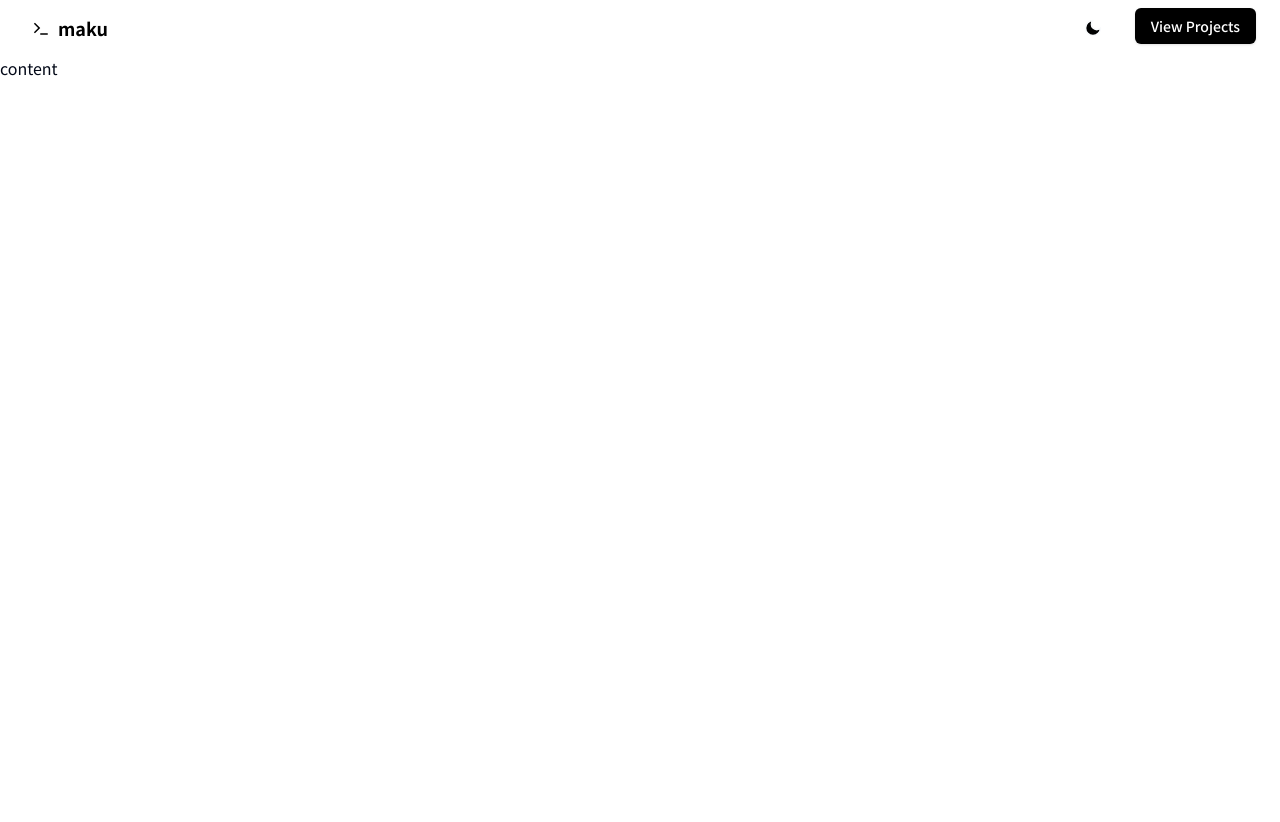
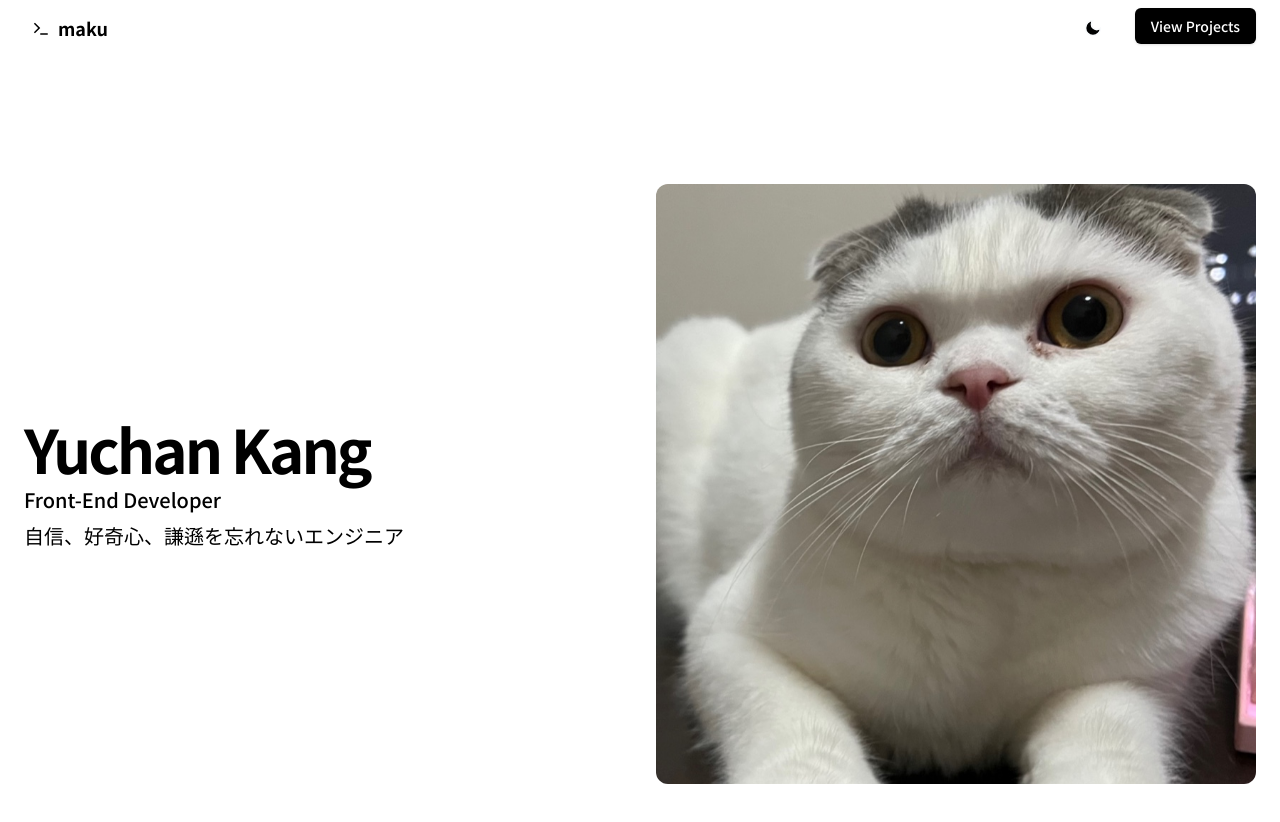
Before and after one commit to Kang-Yuchan/ketflix-2024, a Next.js app: page / in a window 1280 px wide. Shown: the top 822 px of the page. Before the commit the page ends 800 px from the top, so only its background shows below. Built offline with nearby package versions, Linux system fonts and the light colour scheme.

Commit message:
feat: add home landing page

```diff
--- a/app/layout.tsx
+++ b/app/layout.tsx
@@ -26,7 +26,7 @@ export default function RootLayout({
           disableTransitionOnChange
         >
           <Header />
-          <main>{children}</main>
+          <main className="flex-1">{children}</main>
         </ThemeProvider>
       </body>
     </html>
--- a/app/page.tsx
+++ b/app/page.tsx
@@ -1,5 +1,38 @@
 'use client';
 
+import { useTheme } from 'next-themes';
+import Image from 'next/image';
+
 export default function Home() {
-  return <div className="">content</div>;
+  const { theme } = useTheme();
+  const isDarkMode = theme === 'dark';
+
+  return (
+    <div className="w-full py-12 md:py-24 lg:py-32">
+      <div className="container px-4 md:px-6">
+        <div className="grid gap-6 lg:grid-cols-[1fr_400px] lg:gap-12 xl:grid-cols-[1fr_600px]">
+          <div className="flex flex-col justify-center space-y-4">
+            <div
+              className={`space-y-2 ${isDarkMode ? 'text-white' : 'text-black'} `}
+            >
+              <h1 className="text-3xl font-bold tracking-tighter sm:text-5xl xl:text-6xl/none">
+                Yuchan Kang
+              </h1>
+              <h2 className="text-xl font-medium">Front-End Developer</h2>
+              <p className="max-w-[600px] md:text-xl">
+                自信、好奇心、謙遜を忘れないエンジニア
+              </p>
+            </div>
+          </div>
+          <Image
+            src="/avatar.jpg"
+            width="550"
+            height="550"
+            alt="Avatar"
+            className="mx-auto aspect-square overflow-hidden rounded-xl object-cover sm:w-full lg:order-last"
+          />
+        </div>
+      </div>
+    </div>
+  );
 }
```
Also changed, not shown: public/avatar.jpg (added).
